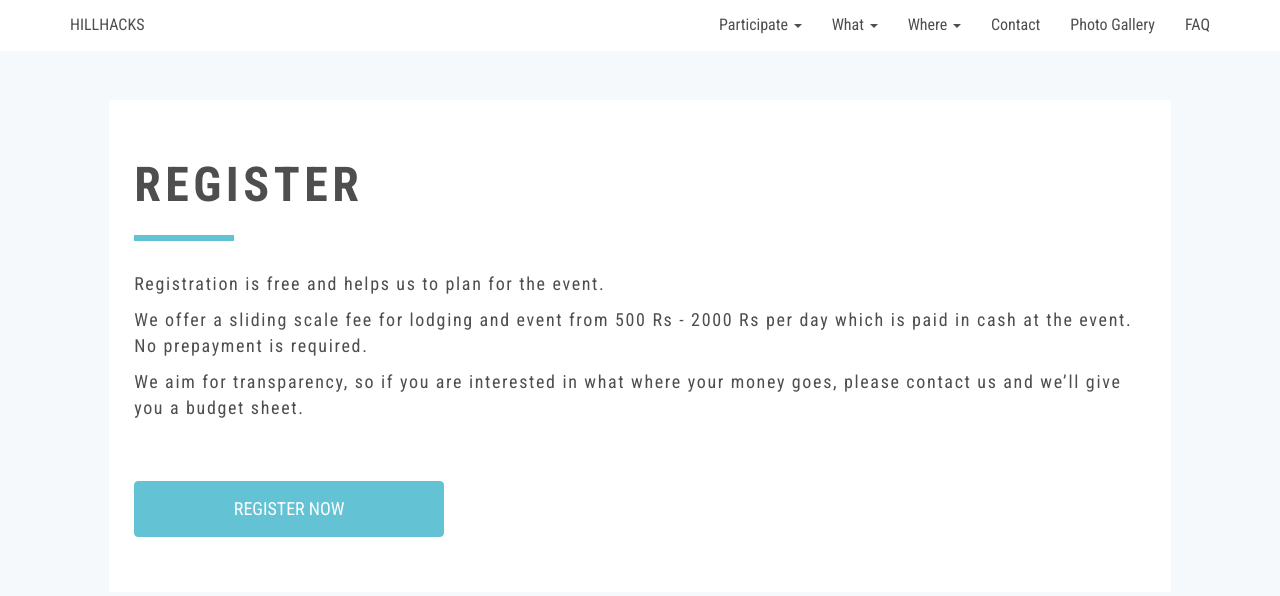
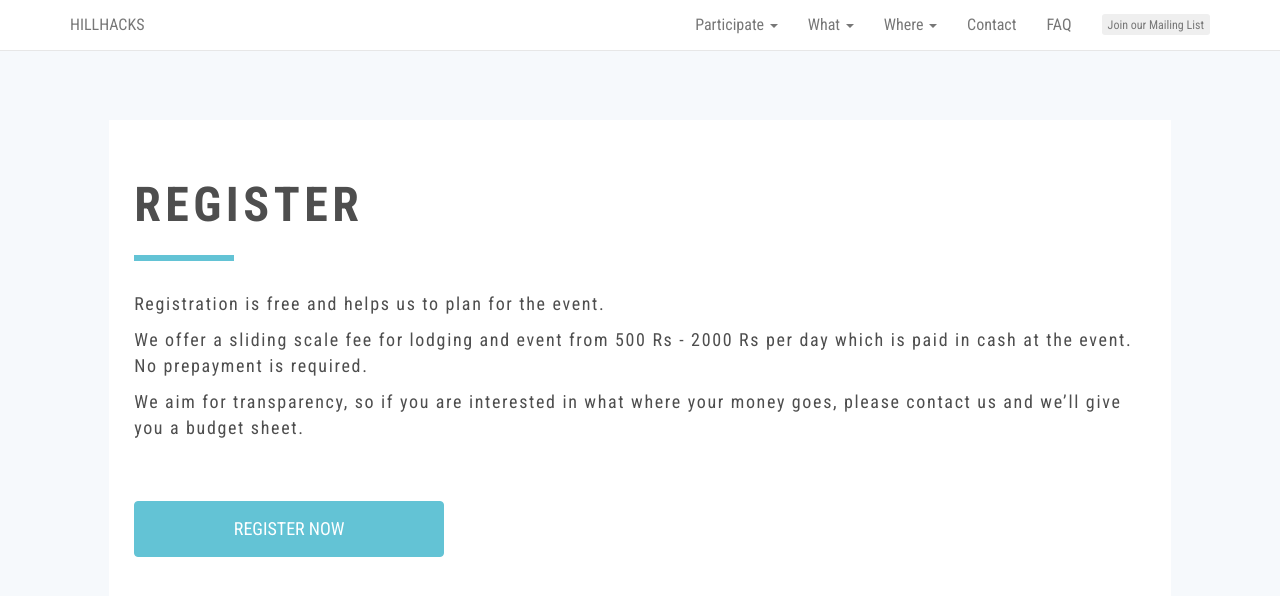
Before and after one commit to hillhacks/website, a Jekyll site: the page built from register.html, in a window 1280 px wide. Shown: the top 596 px of the page. Built offline with Jekyll 4.4.1, drawn with Linux system fonts in a browser that asks for light colours; nearby versions of some CDN libraries; comment, search, counter and statistics services are not loaded.

Commit message:
moar fixes and additions

```diff
--- /dev/null
+++ b/_includes/btn-cfp.html
@@ -0,0 +1 @@
+ <a href="https://hillhacks.in/cfp" target="_blank"><button type="button" class="btn btn-primary btn-lg cta-1" style="width: 310px;">GIVE A TALK / WORKSHOP</button></a>
--- /dev/null
+++ b/_includes/btn-join-mailing-list.html
@@ -0,0 +1 @@
+ <a href="https://lists.hillhacks.in/mailman/listinfo/hillhackers" target="_blank"><button type="button" class="btn btn-primary btn-lg cta-1" style="width: 310px;">JOIN THE MAILING LIST</button></a>
--- /dev/null
+++ b/_includes/btn-register.html
@@ -0,0 +1 @@
+ <a href="https://hillhacks.in/2017/checkin" target="_blank"><button type="button" class="btn btn-primary btn-lg cta-1" style="width: 310px;">REGISTER NOW</button></a>
--- /dev/null
+++ b/_includes/btn-school-program.html
@@ -0,0 +1 @@
+ <a href="https://hillhacks.in/school.program" target="_blank"><button type="button" class="btn btn-primary btn-lg cta-1" style="width: 310px;">TEACH IN SCHOOL PROGRAM</button></a>
--- a/_includes/head.html
+++ b/_includes/head.html
@@ -15,5 +15,12 @@
   src="https://code.jquery.com/jquery-3.1.1.min.js"
   integrity="sha256-hVVnYaiADRTO2PzUGmuLJr8BLUSjGIZsDYGmIJLv2b8="
   crossorigin="anonymous"></script>
-  <script src="https://maxcdn.bootstrapcdn.com/bootstrap/3.3.7/js/bootstrap.min.js" integrity="sha384-Tc5IQib027qvyjSMfHjOMaLkfuWVxZxUPnCJA7l2mCWNIpG9mGCD8wGNIcPD7Txa" crossorigin="anonymous"></script>
+  <script src="https://maxcdn.bootstrapcdn.com/bootstrap/3.3.7/js/bootstrap.min.js" integrity="sha384-
+  Tc5IQib027qvyjSMfHjOMaLkfuWVxZxUPnCJA7l2mCWNIpG9mGCD8wGNIcPD7Txa" crossorigin="anonymous"></script>
+
+l <!-- ightbox gallery -->
+  <link rel="stylesheet" href="https://cdnjs.cloudflare.com/ajax/libs/ekko-lightbox/5.1.1/ekko-lightbox.min.css">
+  <link rel="stylesheet" href="https://cdnjs.cloudflare.com/ajax/libs/ekko-lightbox/5.1.1/ekko-lightbox.min.css.map">
+  <script src="https://cdnjs.cloudflare.com/ajax/libs/ekko-lightbox/5.1.1/ekko-lightbox.min.js"></script>
+  <script src="https://cdnjs.cloudflare.com/ajax/libs/ekko-lightbox/5.1.1/ekko-lightbox.min.js.map"></script>
 </head>
--- a/_includes/header.html
+++ b/_includes/header.html
@@ -28,7 +28,7 @@
 <nav class="navbar navbar-default">
   <div class="container-fluid">
     <!-- Brand and toggle get grouped for better mobile display -->
-<nav class="navbar  navbar-fixed-top hillhacks-nav">
+<nav class="navbar navbar-default  navbar-fixed-top hillhacks-nav">
     <div class="container">
          <div class="navbar-header">
             <button type="button" class="navbar-toggle collapsed" data-toggle="collapse" data-target="#bs-example-navbar-collapse-1" aria-expanded="false">
@@ -69,8 +69,9 @@
                     </ul>
                 </li>
                 <li><a href="{{site.baseurl}}/contact-us.html">Contact</a></li>
-                <li><a href="#">Photo Gallery</a></li>
+               <!--  <li><a href="#">Photo Gallery</a></li> -->
                 <li><a href="{{site.baseurl}}/faq.html">FAQ</a></li>
+                <li><a href="https://lists.hillhacks.in/mailman/listinfo/hillhackers" target="_blank" style="padding-top:0px; padding-bottom: 0px;"><button type="button" class="btn navbar-btn btn-xs cta-2-xs" style="padding-bottom: 0px;">Join our Mailing List</button></a></li>
             </ul>
         </div><!-- /.navbar-collapse -->
     </div><!-- /.container -->
```
